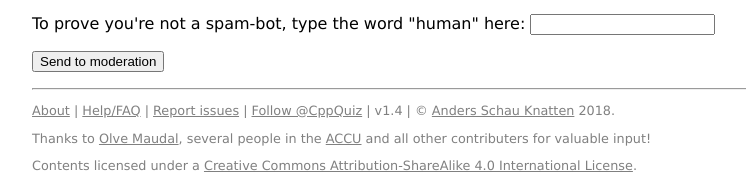
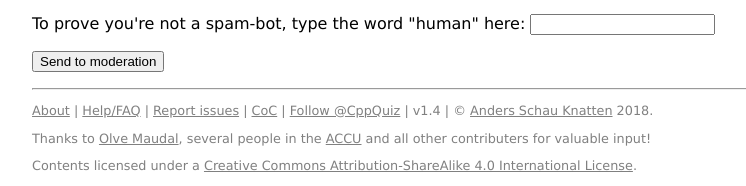
Before and after one commit to knatten/cppquiz, a Django app: page /quiz/create in a window 1280 px wide. Shown: the part 1538-1724 px from the top of the page, without its empty margins (208-954 px from the left). Run offline with Django 3.2, Linux system fonts and the light colour scheme; some libraries are stand-ins or nearby versions.

Commit message:
Add link to code of conduct

```diff
--- a/templates/base.html
+++ b/templates/base.html
@@ -57,6 +57,7 @@ $(document).ready(function() {
 <a href="/quiz/about/">About</a> |
 <a href="/quiz/about">Help/FAQ</a> |
 <a href="https://github.com/knatten/cppquiz/issues">Report issues</a> |
+<a href="https://github.com/knatten/cppquiz/blob/master/CODE_OF_CONDUCT.md">CoC</a> |
 <a href="https://twitter.com/CppQuiz" class="twitter-follow-button" data-show-count="false" data-lang="en">Follow @CppQuiz</a> |
 v1.4 |
 © <a href="http://knatten.org">Anders Schau Knatten</a> {% now "Y"%}.
```
